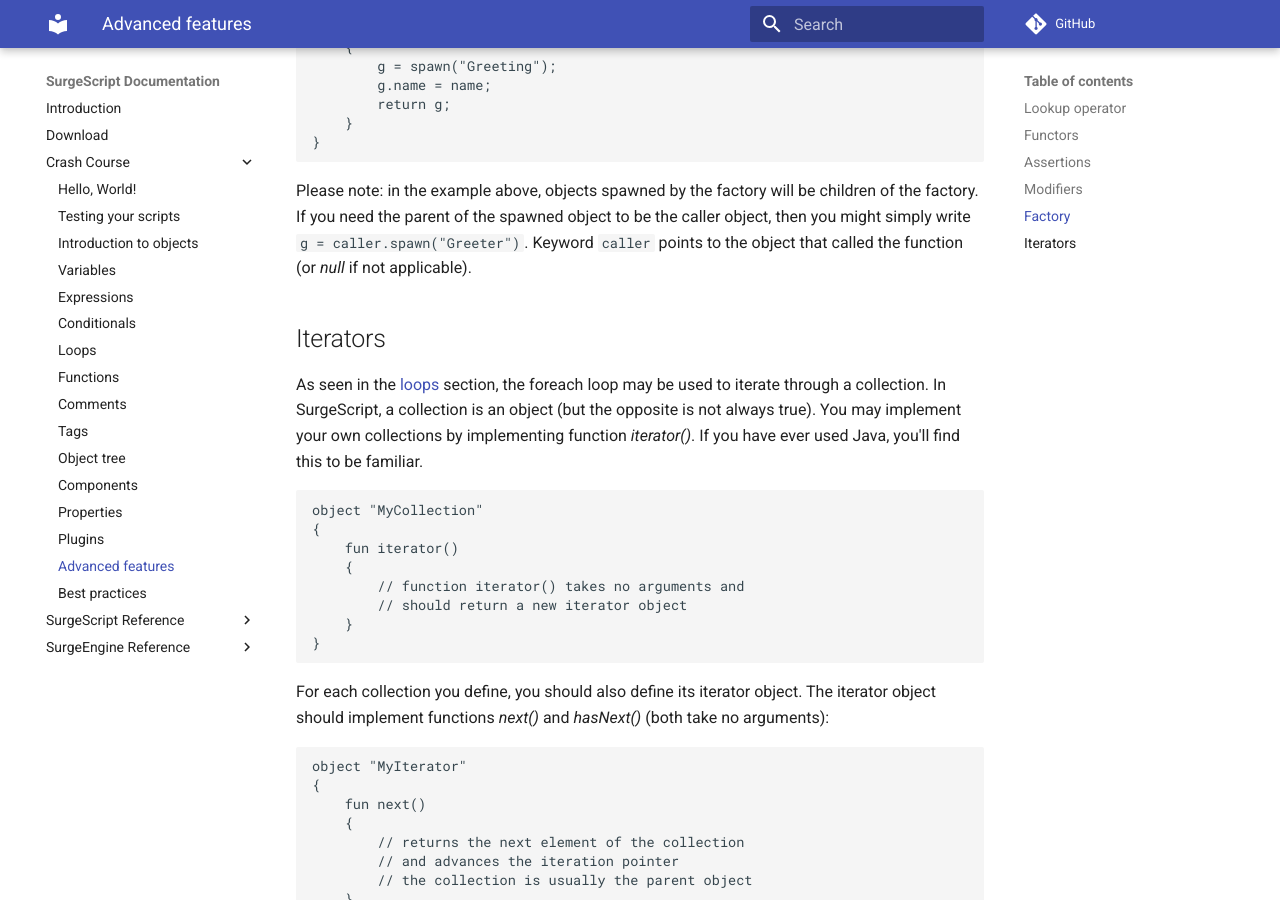
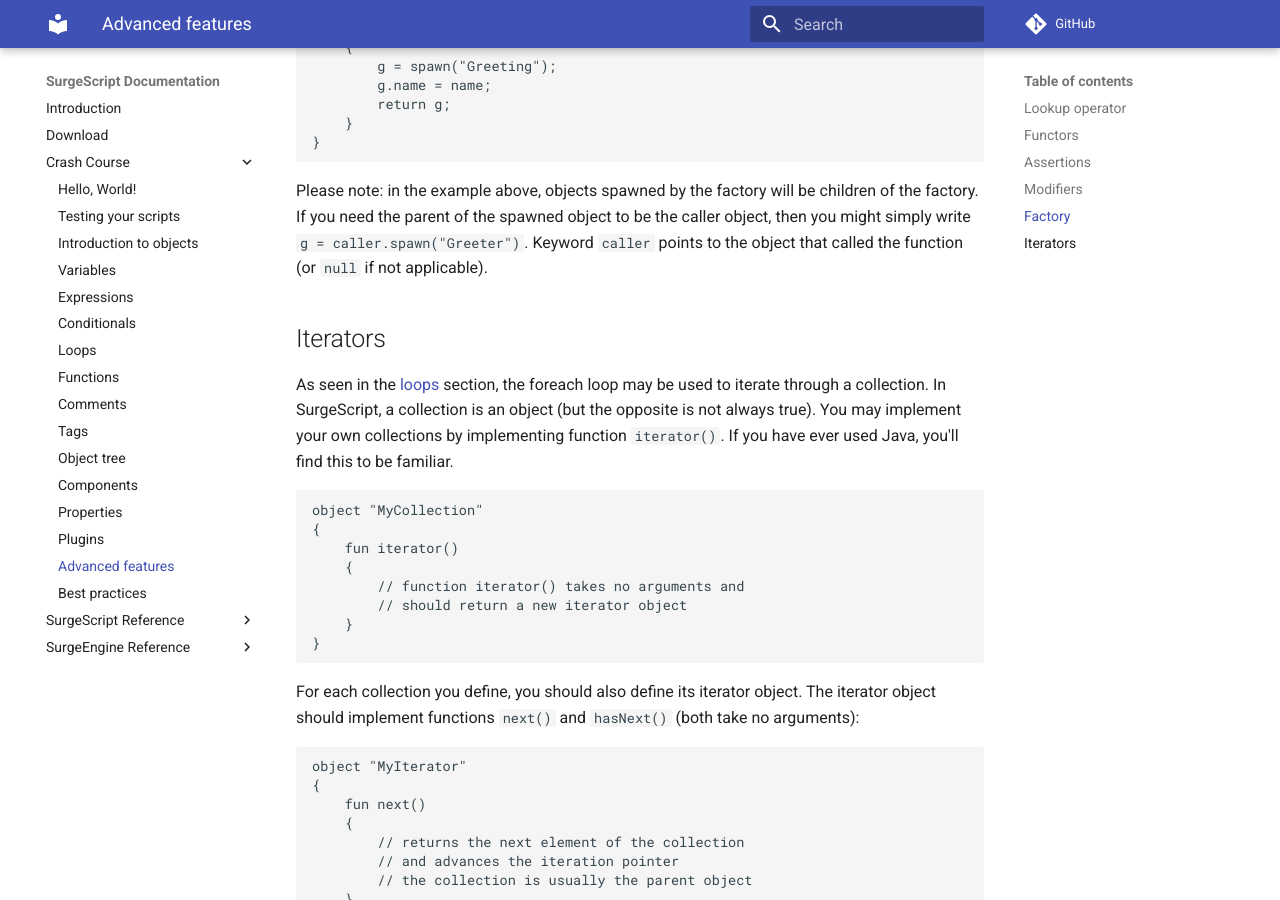
Before and after one commit to alemart/surgescript, an MkDocs documentation site: the page built from docs/tutorials/advanced_features.md, in a window 1280 px wide and 900 px high, scrolled down 3502 px. Built offline with MkDocs 1.6.1 and Material for MkDocs 9.7.7, drawn with Linux system fonts in a browser that asks for light colours; comment, search, counter and statistics services are not loaded.

Commit message:
Formatting changes

````diff
--- a/docs/tutorials/advanced_features.md
+++ b/docs/tutorials/advanced_features.md
@@ -152,12 +152,12 @@ object "Greeter"
 }
 ```
 
-Please note: in the example above, objects spawned by the factory will be children of the factory. If you need the parent of the spawned object to be the caller object, then you might simply write `g = caller.spawn("Greeter")`. Keyword `caller` points to the object that called the function (or *null* if not applicable).
+Please note: in the example above, objects spawned by the factory will be children of the factory. If you need the parent of the spawned object to be the caller object, then you might simply write `g = caller.spawn("Greeter")`. Keyword `caller` points to the object that called the function (or `null` if not applicable).
 
 Iterators
 ---------
 
-As seen in the [loops](/tutorials/loops#foreach) section, the foreach loop may be used to iterate through a collection. In SurgeScript, a collection is an object (but the opposite is not always true). You may implement your own collections by implementing function *iterator()*. If you have ever used Java, you'll find this to be familiar.
+As seen in the [loops](/tutorials/loops#foreach) section, the foreach loop may be used to iterate through a collection. In SurgeScript, a collection is an object (but the opposite is not always true). You may implement your own collections by implementing function `iterator()`. If you have ever used Java, you'll find this to be familiar.
 
 ```
 object "MyCollection"
@@ -170,7 +170,7 @@ object "MyCollection"
 }
 ```
 
-For each collection you define, you should also define its iterator object. The iterator object should implement functions *next()* and *hasNext()* (both take no arguments):
+For each collection you define, you should also define its iterator object. The iterator object should implement functions `next()` and `hasNext()` (both take no arguments):
 
 ```
 object "MyIterator"
````
